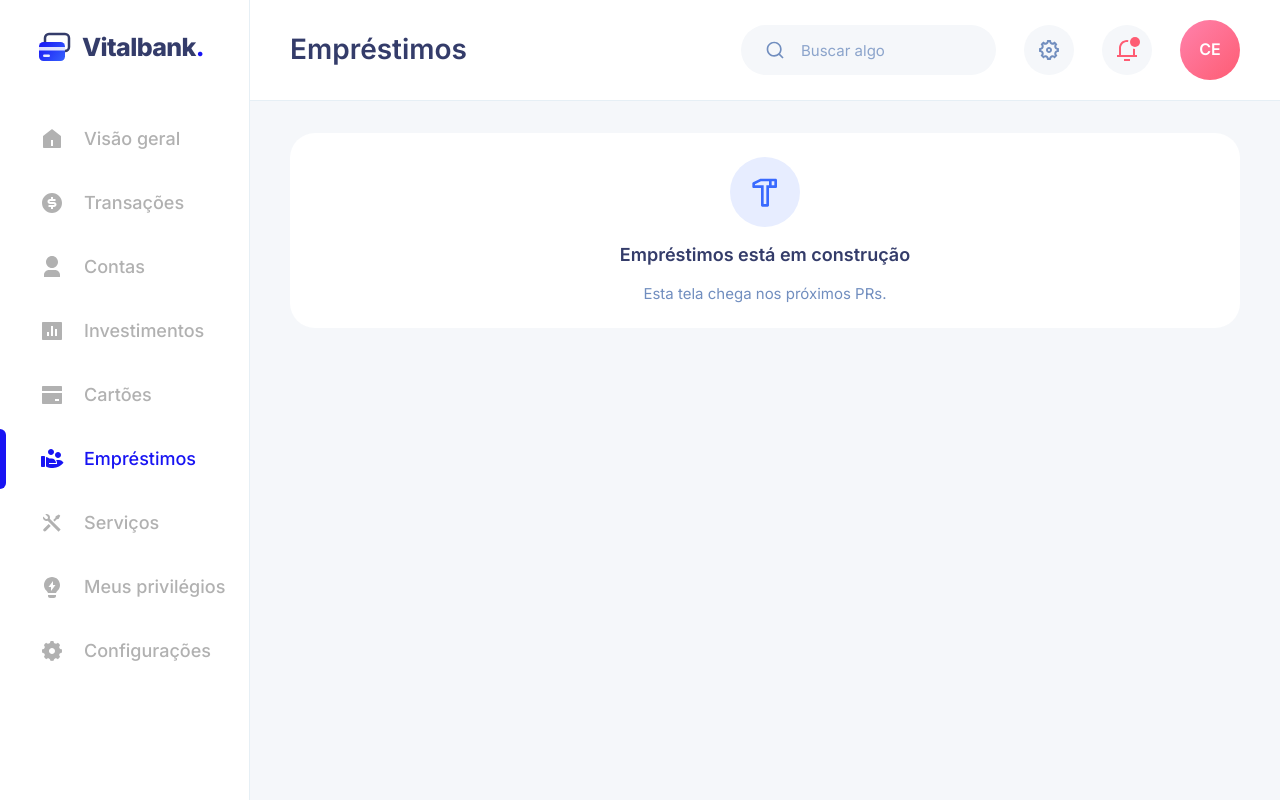
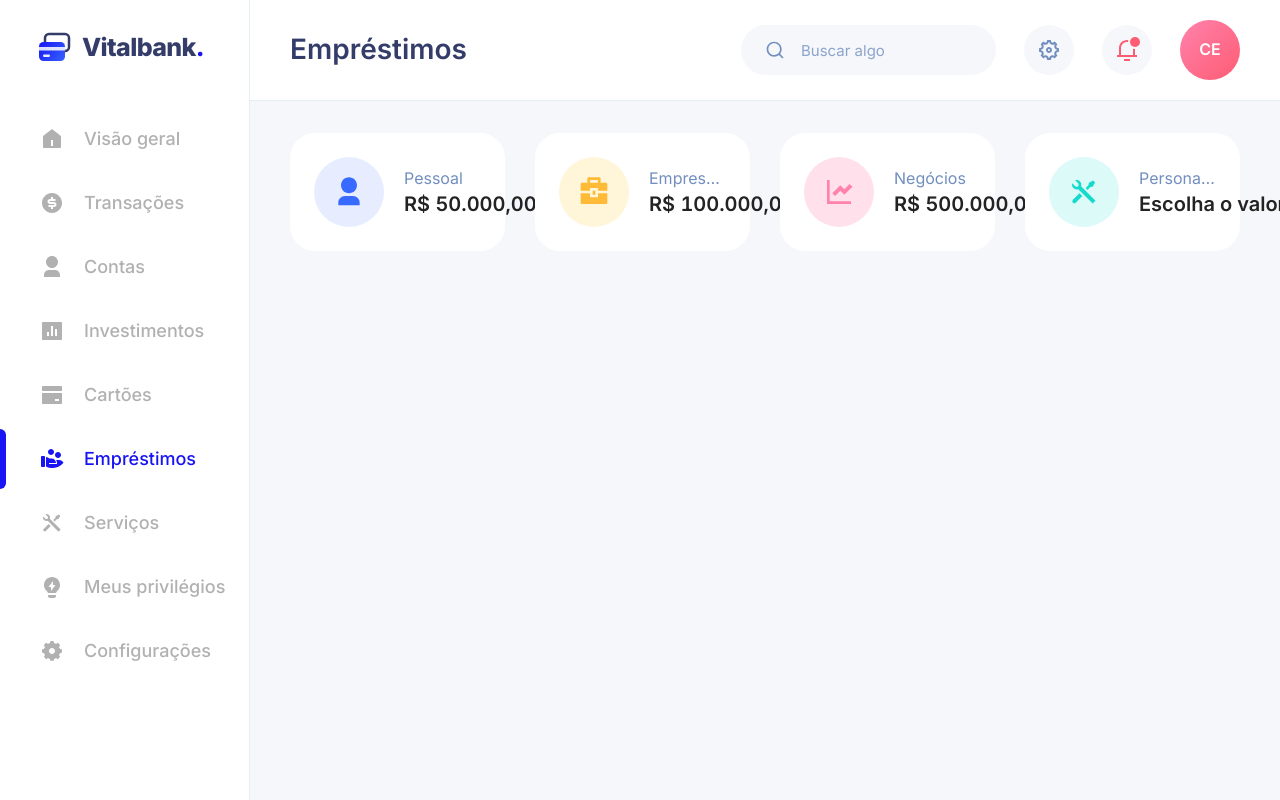
Before and after one commit to VictorNascimento14/Vitalbank, a Next.js app: page /emprestimos in a window 1280 px wide. Built offline with nearby package versions, Linux system fonts and the light colour scheme.

Commit message:
feat(emprestimos): linhas de crédito pessoal, empresarial, negócios e personalizada (#136)

```diff
--- a/src/app/(painel)/emprestimos/page.tsx
+++ b/src/app/(painel)/emprestimos/page.tsx
@@ -1,5 +1,11 @@
-import { EmBreve } from "@/ui";
+import { linhasDeCredito } from "@/dados";
+import { LinhasDeCredito } from "@/telas/emprestimos/LinhasDeCredito";
 
-export default function Emprestimos() {
-  return <EmBreve tela="Empréstimos" />;
+export default async function Emprestimos() {
+  const linhas = await linhasDeCredito();
+  return (
+    <div className="grid grid-cols-1 gap-6 lg:gap-[30px]">
+      <LinhasDeCredito linhas={linhas} />
+    </div>
+  );
 }
--- a/src/dados/index.ts
+++ b/src/dados/index.ts
@@ -8,6 +8,7 @@ import { RESUMO_DA_CONTA } from "./sementes/conta";
 import { CONTATOS } from "./sementes/contatos";
 import { DEBITO_E_CREDITO } from "./sementes/debitoCredito";
 import { DESPESAS_POR_CATEGORIA } from "./sementes/despesas";
+import { LINHAS_DE_CREDITO } from "./sementes/emprestimos";
 import { DESPESAS_MENSAIS } from "./sementes/despesasMensais";
 import { FATURAS_ENVIADAS } from "./sementes/faturas";
 import {
@@ -93,3 +94,8 @@ export async function listarCarteira() {
 export async function acoesEmAlta() {
   return ACOES_EM_ALTA;
 }
+
+/** Limites das linhas de crédito pré-aprovadas. */
+export async function linhasDeCredito() {
+  return LINHAS_DE_CREDITO;
+}
--- /dev/null
+++ b/src/dados/sementes/emprestimos.ts
@@ -0,0 +1,6 @@
+/** Linhas de crédito oferecidas (kit: Loans, primeira linha). Valores em centavos. */
+export const LINHAS_DE_CREDITO = {
+  pessoal: 5000000,
+  empresarial: 10000000,
+  negocios: 50000000,
+} as const;
--- /dev/null
+++ b/src/telas/emprestimos/LinhasDeCredito.tsx
@@ -0,0 +1,27 @@
+import { RiBriefcase4Fill, RiLineChartFill, RiToolsFill, RiUser3Fill } from "@remixicon/react";
+import type { linhasDeCredito } from "@/dados";
+import { CartaoDeResumo } from "@/ui";
+import { Escalonado, ItemEscalonado } from "@/ui/movimento";
+
+type Dados = Awaited<ReturnType<typeof linhasDeCredito>>;
+
+export function LinhasDeCredito({ linhas }: { linhas: Dados }) {
+  return (
+    <section aria-label="Linhas de crédito">
+      <Escalonado como="ul" className="grid grid-cols-2 gap-4 md:gap-6 xl:grid-cols-4 xl:gap-[30px]">
+        <ItemEscalonado como="li">
+          <CartaoDeResumo className="h-full" rotulo="Pessoal" valor={linhas.pessoal} tom="azul" icone={<RiUser3Fill />} />
+        </ItemEscalonado>
+        <ItemEscalonado como="li">
+          <CartaoDeResumo className="h-full" rotulo="Empresarial" valor={linhas.empresarial} tom="amarelo" icone={<RiBriefcase4Fill />} />
+        </ItemEscalonado>
+        <ItemEscalonado como="li">
+          <CartaoDeResumo className="h-full" rotulo="Negócios" valor={linhas.negocios} tom="rosa" icone={<RiLineChartFill />} />
+        </ItemEscalonado>
+        <ItemEscalonado como="li">
+          <CartaoDeResumo className="h-full" rotulo="Personalizado" texto="Escolha o valor" tom="turquesa" icone={<RiToolsFill />} />
+        </ItemEscalonado>
+      </Escalonado>
+    </section>
+  );
+}
```
Also changed, not shown: 1 other file (tests, documents, lock files or other folders).
